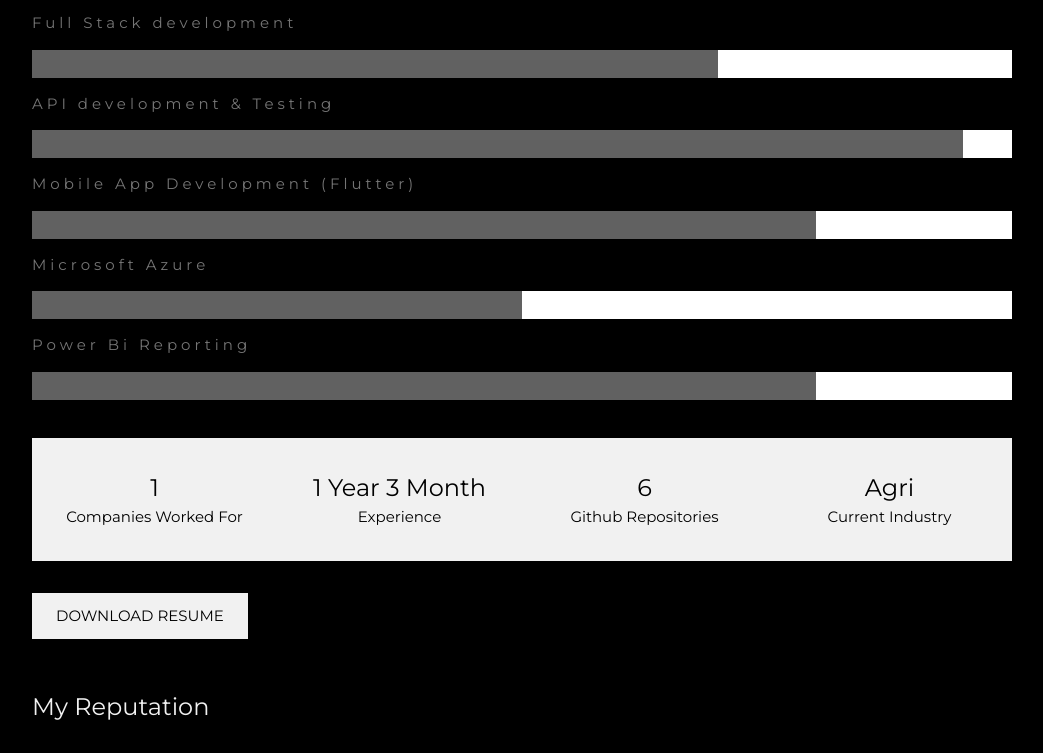
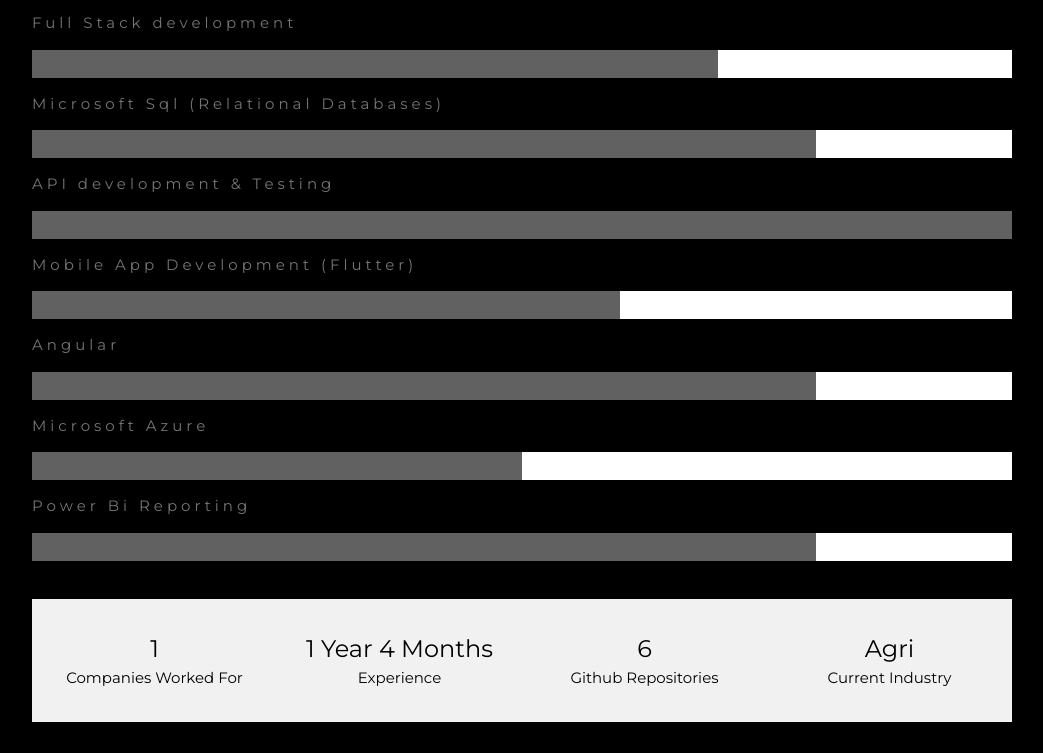
Before and after one commit to baneleNdaba/portfolio.2000, a plain HTML site: page index.html in a window 1280 px wide. Shown: the part 1358-2111 px from the top of the page, without its empty margins (178-1221 px from the left). Drawn offline with nearby package versions, Linux system fonts and the light colour scheme.

Commit message:
June 2024 Updates

```diff
--- a/index.html
+++ b/index.html
@@ -75,11 +75,19 @@
     <div class="w3-white">
       <div class="w3-dark-grey" style="height:28px;width:70%"></div>
     </div>
+    <p class="w3-wide">Microsoft Sql (Relational Databases)</p>
+    <div class="w3-white">
+      <div class="w3-dark-grey" style="height:28px;width:80%"></div>
+    </div>
     <p class="w3-wide">API development & Testing</p>
     <div class="w3-white">
-      <div class="w3-dark-grey" style="height:28px;width:95%"></div>
+      <div class="w3-dark-grey" style="height:28px;width:100%"></div>
     </div>
     <p class="w3-wide">Mobile App Development (Flutter)</p>
+    <div class="w3-white">
+      <div class="w3-dark-grey" style="height:28px;width:60%"></div>
+    </div>
+    <p class="w3-wide">Angular</p>
     <div class="w3-white">
       <div class="w3-dark-grey" style="height:28px;width:80%"></div>
     </div>
@@ -98,7 +106,7 @@
         Companies Worked For
       </div>
       <div class="w3-quarter w3-section">
-        <span class="w3-xlarge">1 Year 3 Month</span><br>
+        <span class="w3-xlarge">1 Year 4 Months</span><br>
         Experience
       </div>
       <div class="w3-quarter w3-section">
```
